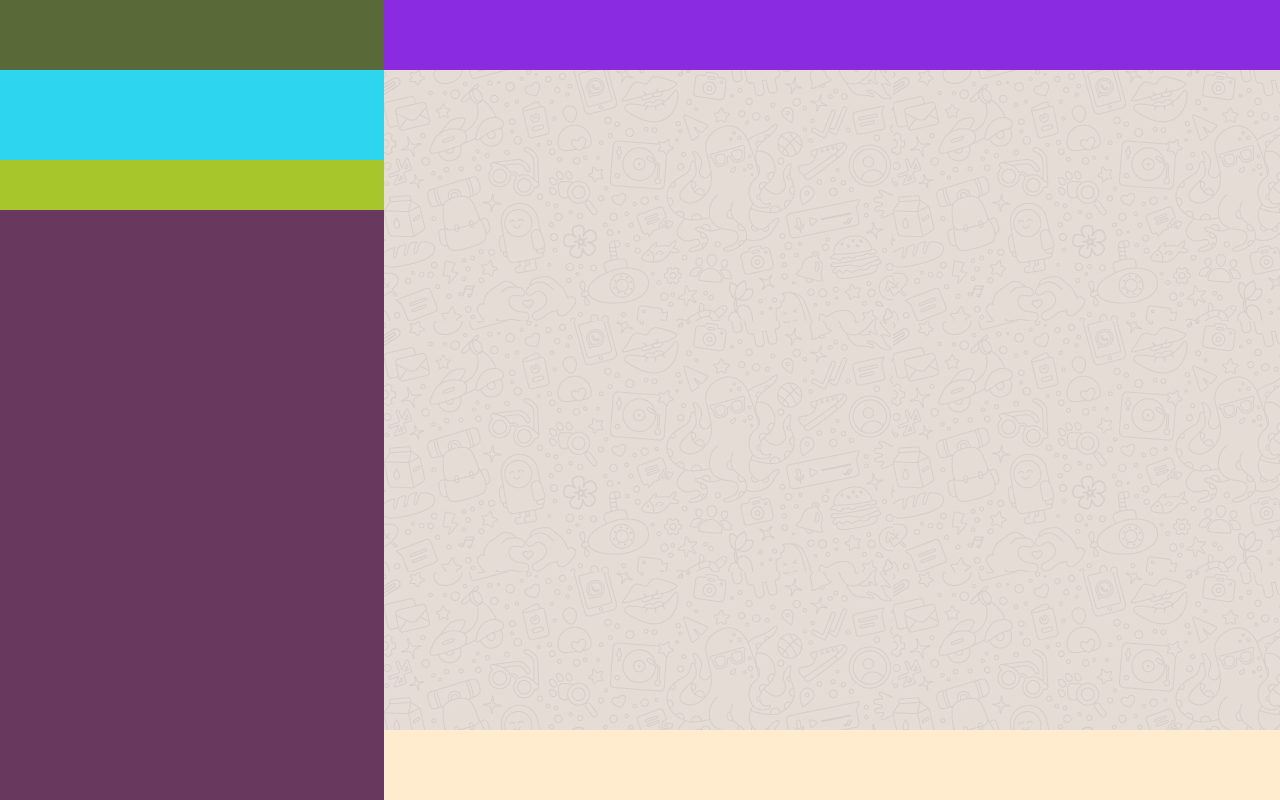
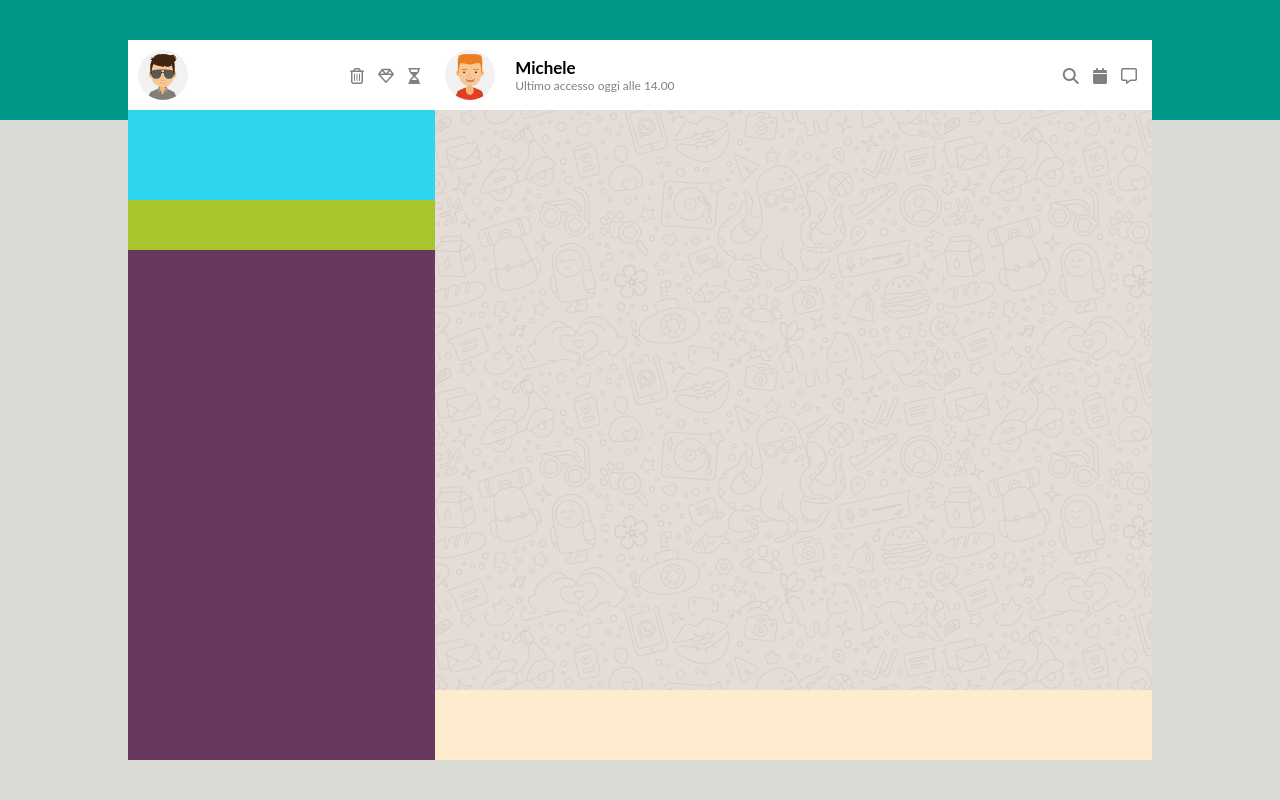
Before and after one commit to Nicola-Lippo/html-css-boolzapp, a plain HTML site: page index.html in a window 1280 px wide. Drawn offline with Linux system fonts and the light colour scheme.

Commit message:
[UPD] Fix struttura a blocchi + inizio caricamento contenuti

```diff
--- a/css/master.css
+++ b/css/master.css
@@ -3,6 +3,28 @@
     padding: 0;
     box-sizing: border-box;
     font-family: 'Lato', sans-serif;
+}
+
+.contenuto {
+    padding: 10px;
+}
+
+.d-flex {
+    display: flex;
+}
+
+.center {
+    align-items: center;
+}
+
+.sb-center {
+    justify-content: space-between;
+    align-items: center;
+}
+
+img {
+    height: 50px;
+    border-radius: 50%;
 }
 
 /*********
@@ -11,13 +33,12 @@ MOBILE FIRST
 body {
     height: 100vh;
     display: flex;
-    background-color: rgb(165, 178, 178);
+    background: linear-gradient(#019789 15%, #d9dbd5 15%, #d9dbd5 85%);
 
 }
 
 .container {
     width: 100%;
-    background-color: bisque;
     display: flex;
 }
 
@@ -31,23 +52,47 @@ body {
 
 #col-dx {
     width: 100%;
-    background-color: aquamarine;
+    background-color: white;
 }
+
+/* IMG + CONTATTO */
 
 .contatto {
     height: 70px;
-    background-color: blueviolet;
 }
+
+.specifiche {
+    padding-left: 20px;
+}
+
+.nome {
+    font-size: 17px;
+}
+
+.accesso {
+    font-size: 12px;
+    color: gray;
+}
+
+.icone {
+    display: none;
+}
+
+/* MESSAGGI */
 
 .mess {
     height: calc(100% - 140px);
     background-image: url(../img/mine.jpg);
 }
 
+/* SCRIVI TESTO + INVIA */
+
 .invia {
     height: 70px;
     background-color: blanchedalmond;
 }
+
+
 
 /*********
 MEDIA TABLET
@@ -63,7 +108,7 @@ MEDIA TABLET
 
     #col-sx .me {
         height: 70px;
-        background-color: rgb(89, 105, 56);
+        background-color: white;
     }
 
     #col-sx .rubrica {
@@ -78,6 +123,23 @@ MEDIA TABLET
         width: 90%;
     }
 
+    /* ME */
+
+    #col-sx .icone {
+        display: none;
+    }
+
+    /* IMG + CONTATTO */
+
+    #col-dx .icone {
+        display: block;
+    }
+
+    i {
+        padding: 0 5px;
+        color: gray;
+    }
+
 }
 
 /*********
@@ -86,15 +148,27 @@ MEDIA PC
 
 @media screen and (min-width: 992px)  {
 
+    .container {
+        width: 80%;
+        height: 90%;
+        display: flex;
+        margin: auto;
+    }
+
     /* COLONNA SINISTRA */
 
     #col-sx {
         width: 30%;
     }
 
+    /* ME*/
+
     #col-sx .me {
         height: 70px;
-        background-color: rgb(89, 105, 56);
+    }
+
+    #col-sx .icone {
+        display: block;
     }
 
     #col-sx .notifiche {
--- a/index.html
+++ b/index.html
@@ -12,7 +12,15 @@
 
         <!--COLONNA DI SINISTRA (NASCOSTA VERSIONE MOBILE)-->
         <div id="col-sx">
-            <div class="me"></div>
+            <!--ME-->
+            <div class="me contenuto d-flex sb-center">
+                <img src="./img/avatar_2.jpg" alt="avatar">
+                <div class="icone">
+                    <i class="fa-regular fa-trash-can"></i>
+                    <i class="fa-regular fa-gem"></i>
+                    <i class="fa-regular fa-hourglass-half"></i>
+                </div>
+            </div>
             <div class="notifiche"></div>
             <div class="cerca"></div>
             <div class="rubrica"></div>
@@ -20,8 +28,27 @@
 
         <!--COLONNA DI DESTRA-->
         <div id="col-dx">
-            <div class="contatto"></div>
+
+            <!--IMG + CONTATTO-->
+            <div class="contatto contenuto d-flex sb-center">
+                <div class="con-speci d-flex center">
+                    <img src="./img/avatar_1.jpg" alt="avatar">
+                    <div class="specifiche">
+                        <div class="nome"><strong>Michele</strong></div>
+                        <div class="accesso">Ultimo accesso oggi alle 14.00</div>
+                    </div>
+                </div>
+                <div class="icone">
+                    <i class="fa-solid fa-magnifying-glass"></i>
+                    <i class="fa-solid fa-calendar"></i>
+                    <i class="fa-regular fa-message"></i>
+                </div>
+            </div>
+
+            <!--MESSAGGI-->
             <div class="mess"></div>
+
+            <!--SCRIVI TESTO + INVIA-->
             <div class="invia"></div>
         </div>
 
```
